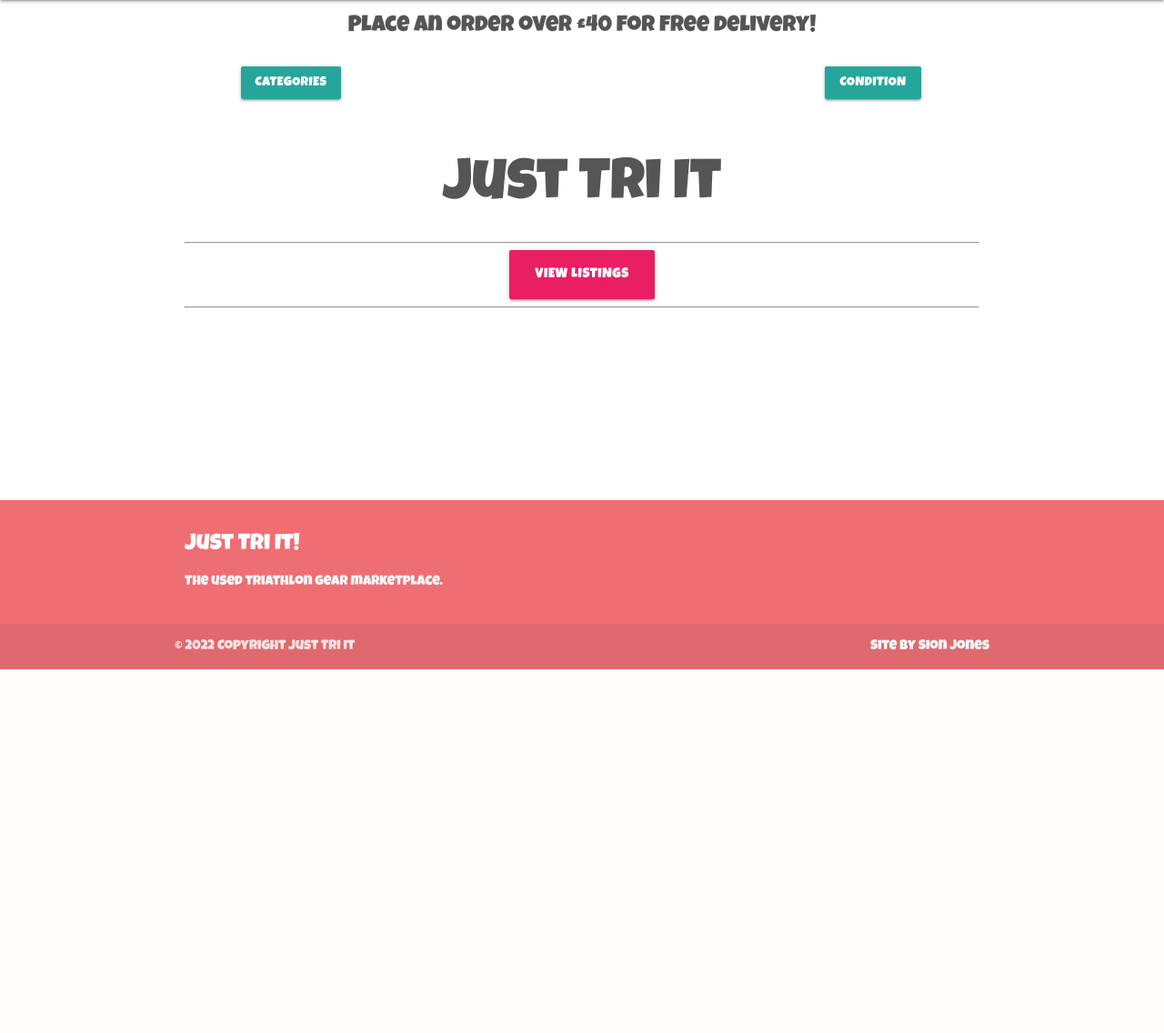
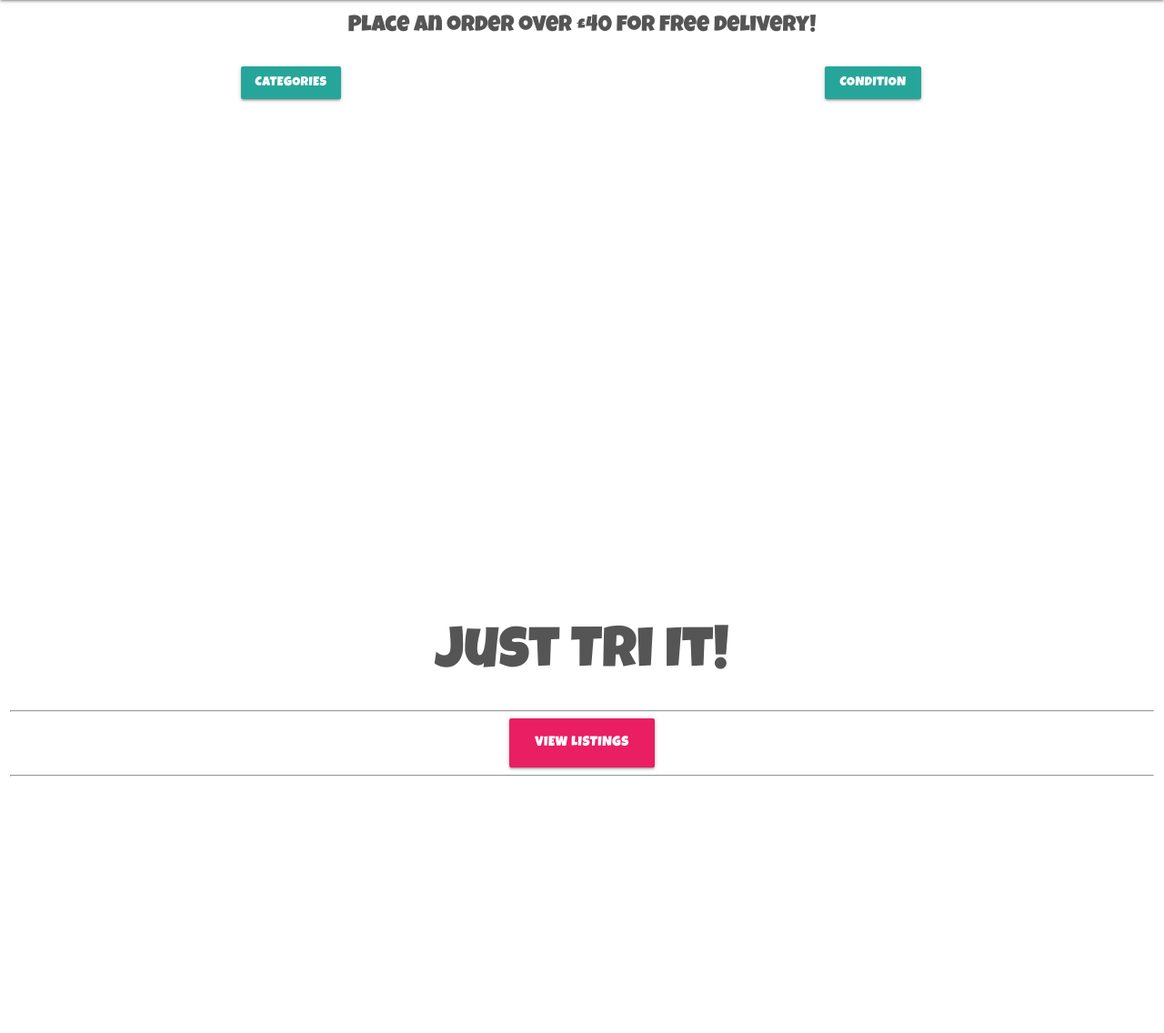
Before and after one commit to Code-Institute-Submissions/sniclasj-just-tri-it_JanResub, a Django app: page / in a window 1280 px wide. Shown: the part 64-1200 px from the top of the page at 91% size. Before the commit the page ends 800 px from the top, so only its background shows below. Run offline with Django 3.2, Linux system fonts and the light colour scheme; some libraries are stand-ins or nearby versions.

Commit message:
Add parallax section to home page

```diff
--- a/home/templates/home/index.html
+++ b/home/templates/home/index.html
@@ -10,16 +10,22 @@
 {% endblock %}
 
 {% block content %}
-<div class="container">
+<div class="parallax-container">
+    <div class="parallax"><img src="images/parallax1.jpg"></div>
+  </div>
+  <div class="section white">
     <div class="row center-align">
         <div class="col s12">
             <h1>
-                Just Tri It
+                Just Tri It!
             </h1>
             <hr>
             <a href="{% url 'listings' %}" class="waves-effect waves-light btn-large pink">View Listings</a>
             <hr>
         </div>
     </div>
-</div>
+  </div>
+  <div class="parallax-container">
+    <div class="parallax"><img src="images/parallax2.jpg"></div>
+  </div>
 {% endblock %}
```
